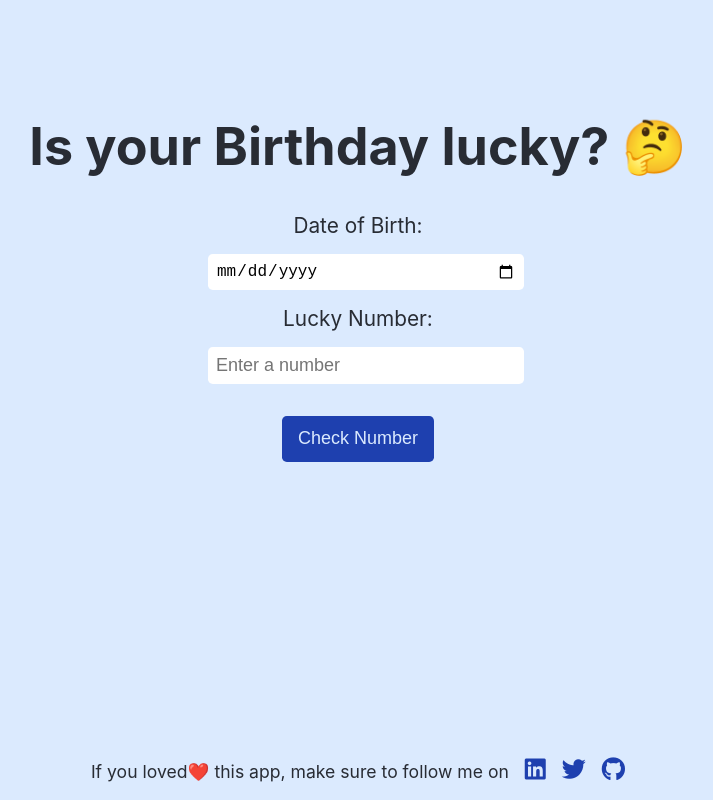
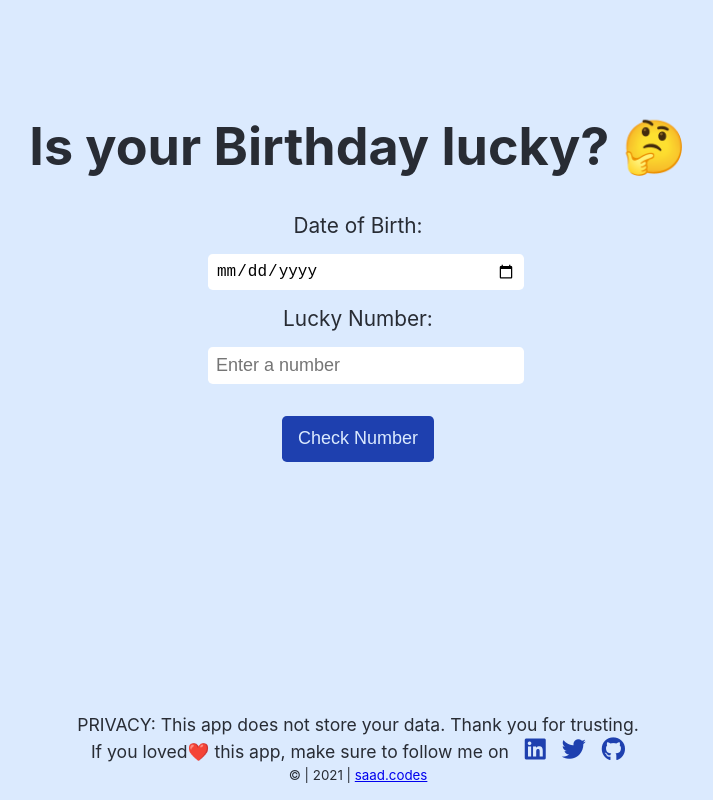
Before and after one commit to shaik-saad/is-dob-lucky, a React (Create React App) app: page / in a window 1280 px wide. Shown: the whole page, without its empty margins (282-995 px from the left). Built offline with nearby package versions, Linux system fonts and the light colour scheme.

Commit message:
added privacy notice and portfolio link

```diff
--- a/src/App.js
+++ b/src/App.js
@@ -88,6 +88,8 @@
         <div>{message}</div>
       </div>
       <footer>
+        <p id="privacy-note">PRIVACY: This app does not store your data. Thank you for trusting.</p>
+        <br/>
         <p>If you loved❤️ this app, make sure to follow me on</p>
         <ul id="non-bullet-list">
           <li className="list-item">
@@ -106,6 +108,8 @@
             </a>
           </li>
         </ul>
+        <br/>
+        <small id="copy-right">© | 2021 | <a href="https://shaiksaadullah.netlify.app/">saad.codes</a></small>
       </footer>
     </div>
   );
```
